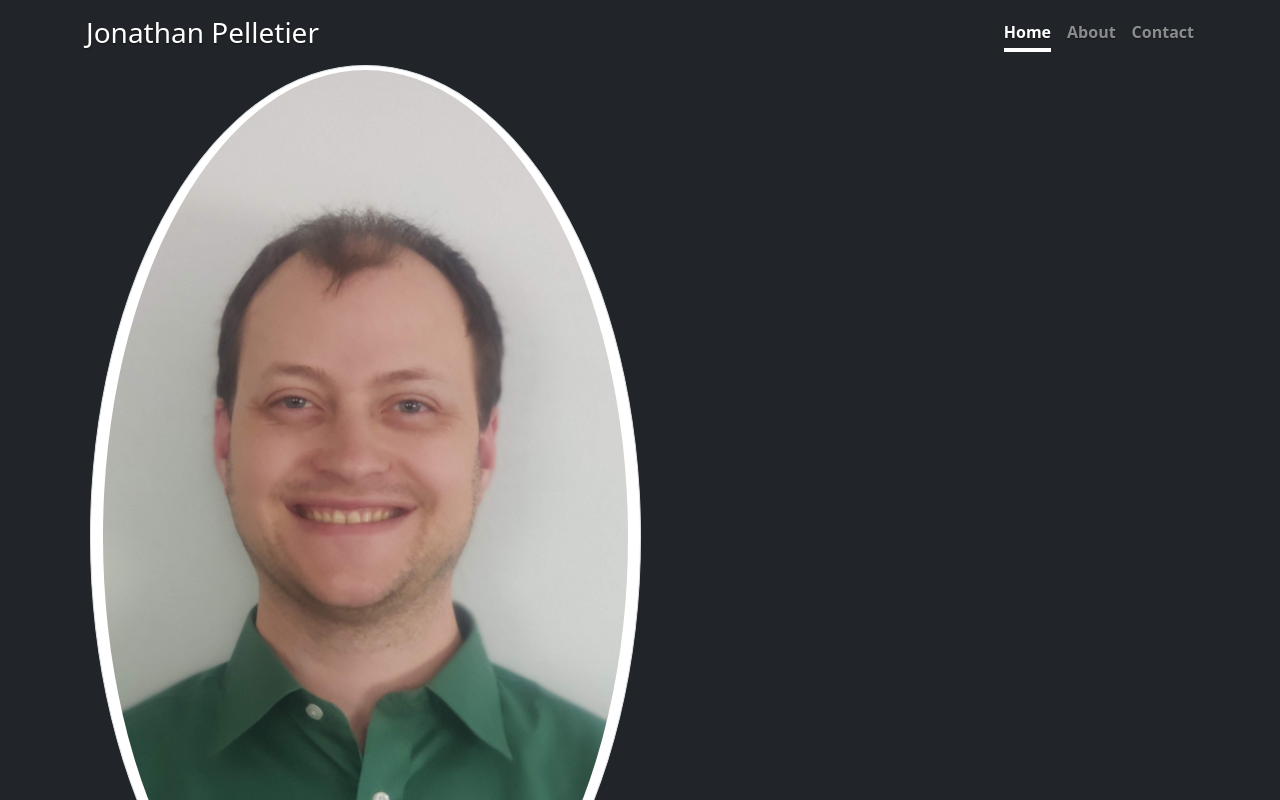
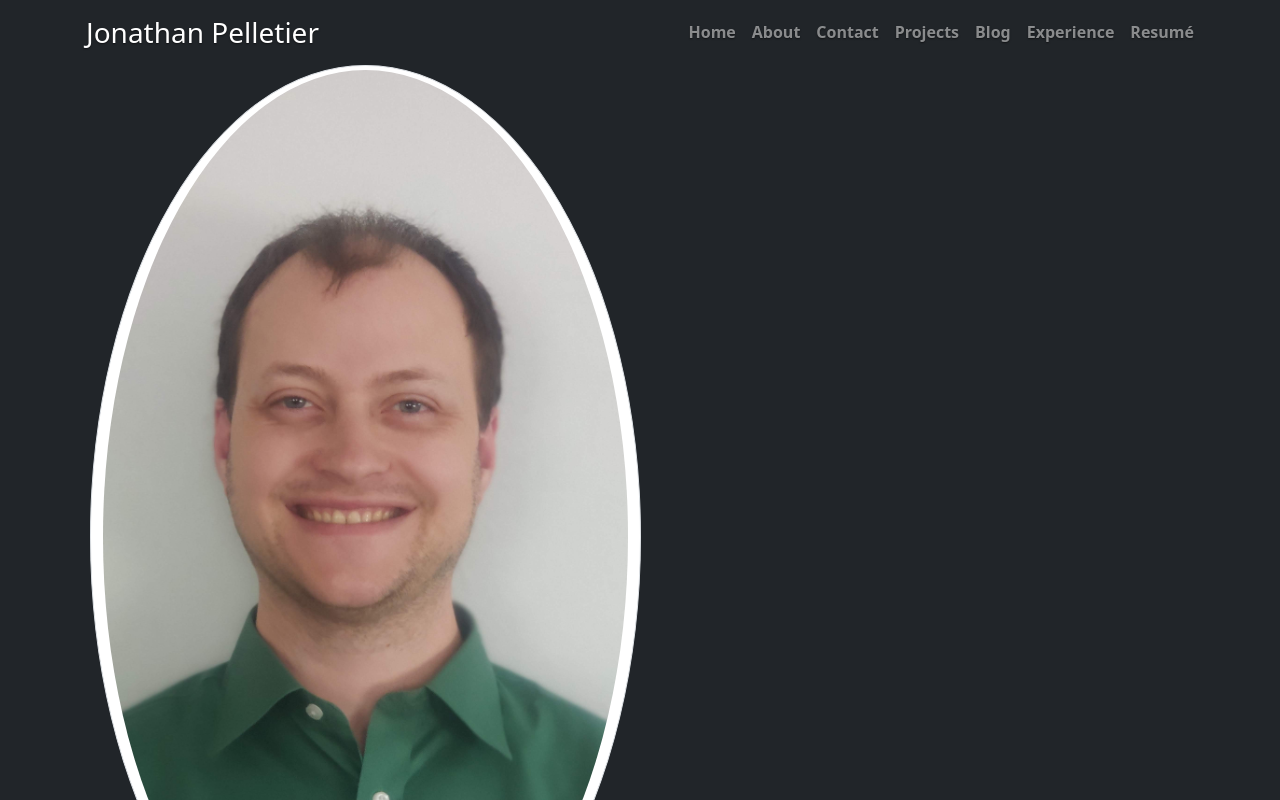
Before and after one commit to Funmungus/funmungus.github.io, a React (Vite) app in the folder project/: page / in a window 1280 px wide. Shown: the top 800 px of the page. Built offline with nearby package versions, Linux system fonts and the light colour scheme.

Commit message:
Header links are NavLink
Add NavLink

```diff
--- a/project/src/App.tsx
+++ b/project/src/App.tsx
@@ -20,6 +20,18 @@ function App() {
             throw new Error("Function not implemented.");
           }}
           onNavigateContact={function (): void {
+            throw new Error("Function not implemented.");
+          }}
+          onNavigateProjects={function (): void {
+            throw new Error("Function not implemented.");
+          }}
+          onNavigateBlog={function (): void {
+            throw new Error("Function not implemented.");
+          }}
+          onNavigateExperience={function (): void {
+            throw new Error("Function not implemented.");
+          }}
+          onNavigateResume={function (): void {
             throw new Error("Function not implemented.");
           }}
         ></Header>
--- a/project/src/components/Header.tsx
+++ b/project/src/components/Header.tsx
@@ -1,52 +1,37 @@
 import React from "react";
+import { NavLink } from "./NavLink";
 
 interface HeaderProps {
   onNavigateHome: () => void;
   onNavigateAbout: () => void;
   onNavigateContact: () => void;
+  onNavigateProjects: () => void;
+  onNavigateBlog: () => void;
+  onNavigateExperience: () => void;
+  onNavigateResume: () => void;
 }
 
 export const Header: React.FC<HeaderProps> = ({
   onNavigateHome,
   onNavigateAbout,
   onNavigateContact,
+  onNavigateProjects,
+  onNavigateBlog,
+  onNavigateExperience,
+  onNavigateResume,
 }) => {
   return (
     <header className="mb-auto">
       <div>
         <h3 className="float-md-start mb-0">Jonathan Pelletier</h3>
         <nav className="nav nav-masthead justify-content-center float-md-end">
-          <a
-            href="#"
-            aria-current="page"
-            className="nav-link active"
-            onClick={(e) => {
-              e.preventDefault();
-              onNavigateHome();
-            }}
-          >
-            Home
-          </a>
-          <a
-            href="#"
-            className="nav-link"
-            onClick={(e) => {
-              e.preventDefault();
-              onNavigateAbout();
-            }}
-          >
-            About
-          </a>
-          <a
-            href="#"
-            className="nav-link"
-            onClick={(e) => {
-              e.preventDefault();
-              onNavigateContact();
-            }}
-          >
-            Contact
-          </a>
+          <NavLink label="Home" active={true} onClick={onNavigateHome} />
+          <NavLink label="About" onClick={onNavigateAbout} />
+          <NavLink label="Contact" onClick={onNavigateContact} />
+          <NavLink label="Projects" onClick={onNavigateProjects} />
+          <NavLink label="Blog" onClick={onNavigateBlog} />
+          <NavLink label="Experience" onClick={onNavigateExperience} />
+          <NavLink label="Resumé" onClick={onNavigateResume} />
         </nav>
       </div>
     </header>
--- /dev/null
+++ b/project/src/components/NavLink.tsx
@@ -0,0 +1,24 @@
+import React from "react";
+
+interface NavLinkProps {
+  label: string;
+  onClick: () => void;
+  active?: boolean;
+}
+
+export const NavLink: React.FC<NavLinkProps> = ({ label, onClick, active }) => {
+  return (
+    <a
+      href="#"
+      className="nav-link"
+      onClick={(e) => {
+        e.preventDefault();
+        onClick();
+      }}
+    >
+      {label}
+    </a>
+  );
+};
+
+export default NavLink;
```
